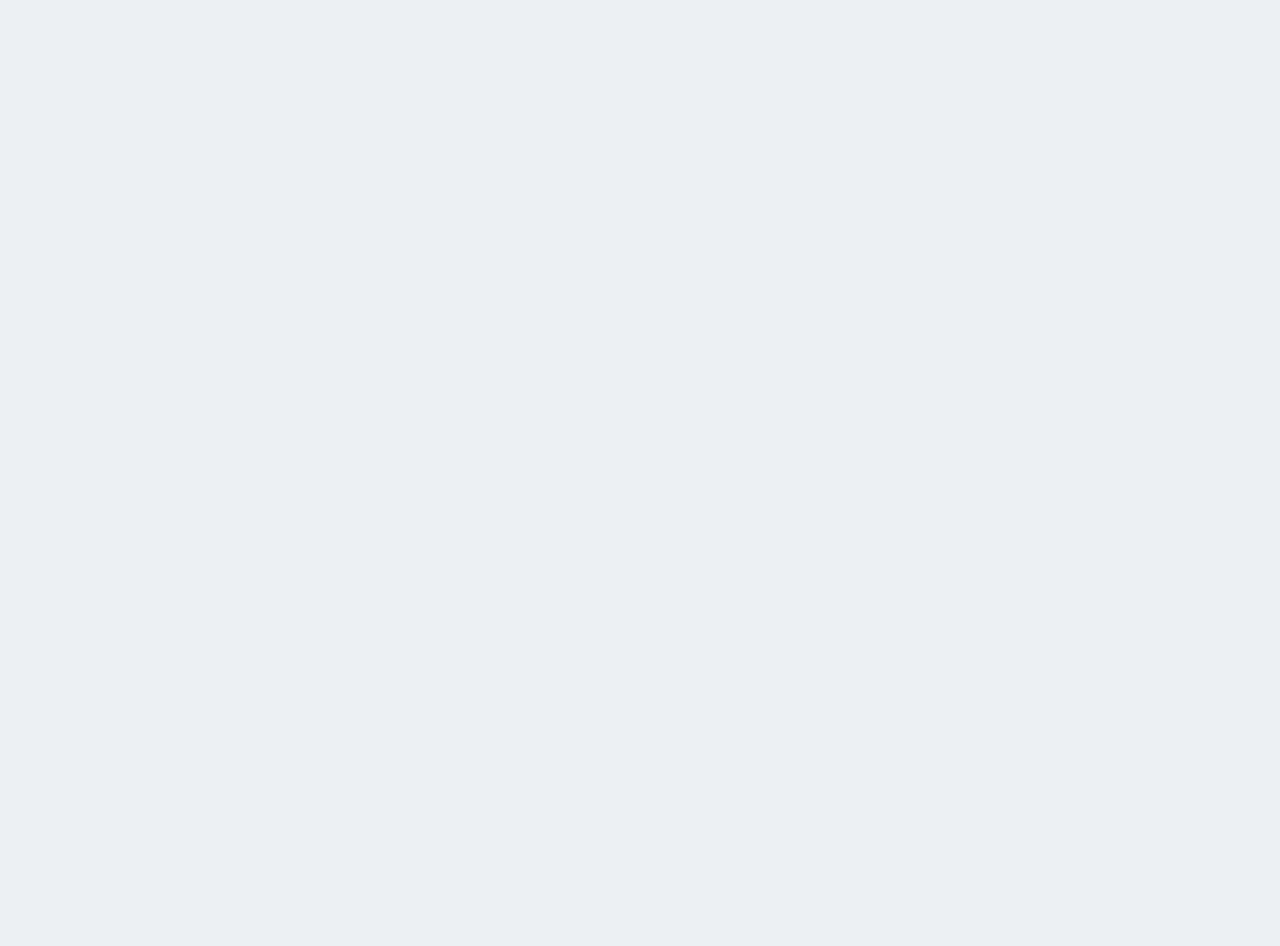
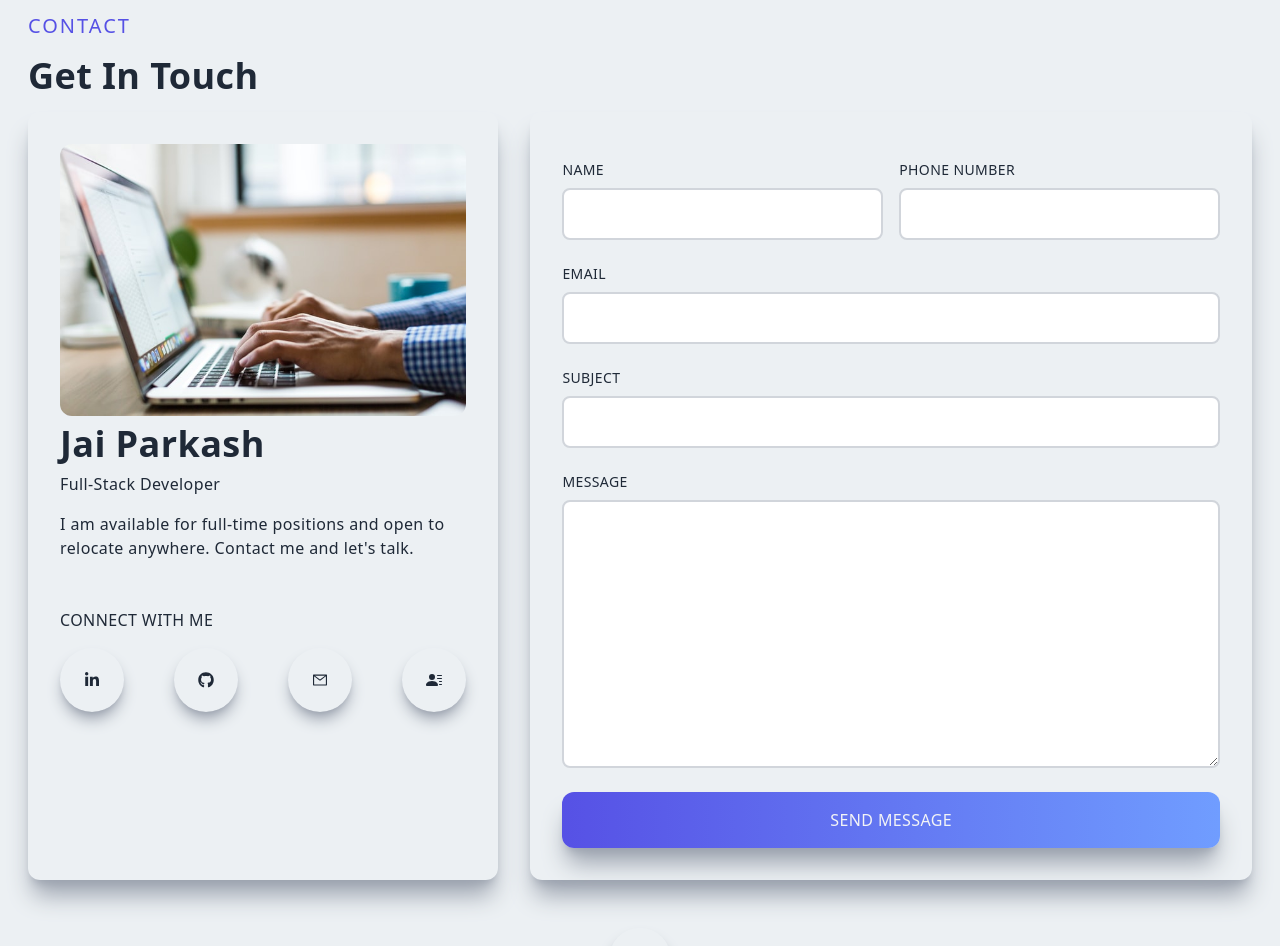
Before and after one commit to jaiparkash77/portfolio-nextjs, a Next.js app: page / in a window 1280 px wide. Shown: the part 3540-4486 px from the top of the page. Before the commit the page ends 3488 px from the top, so only its background shows below. Built offline with nearby package versions, Linux system fonts and the light colour scheme.

Commit message:
Get in touch section

```diff
--- /dev/null
+++ b/components/Contact.jsx
@@ -0,0 +1,146 @@
+import Image from 'next/image';
+import Link from 'next/link';
+import React, { useState } from 'react';
+import { AiOutlineMail } from 'react-icons/ai';
+import { BsFillPersonLinesFill } from 'react-icons/bs';
+import { FaGithub, FaLinkedinIn } from 'react-icons/fa';
+import { HiOutlineChevronDoubleUp } from 'react-icons/hi';
+import ContactImg from '../public/assets/contact.jpg';
+
+const Contact = () => {
+  return (
+    <div id='contact' className='w-full lg:h-screen'>
+      <div className='max-w-[1240px] m-auto px-2 py-16 w-full '>
+        <p className='text-xl tracking-widest uppercase text-[#5651e5]'>
+          Contact
+        </p>
+        <h2 className='py-4'>Get In Touch</h2>
+        <div className='grid lg:grid-cols-5 gap-8'>
+          {/* left */}
+          <div className='col-span-3 lg:col-span-2 w-full h-full shadow-xl shadow-gray-400 rounded-xl p-4'>
+            <div className='lg:p-4 h-full '>
+              <div>
+                <Image
+                  className='rounded-xl hover:scale-105 ease-in duration-300'
+                  src={ContactImg}
+                  alt='/'
+                />
+              </div>
+              <div>
+                <h2 className='py-2'>Jai Parkash</h2>
+                <p>Full-Stack Developer</p>
+                <p className='py-4'>
+                  I am available for full-time positions and open to relocate anywhere. Contact
+                  me and let&apos;s talk.
+                </p>
+              </div>
+              <div>
+                <p className='uppercase pt-8'>Connect With Me</p>
+                <div className='flex items-center justify-between py-4'>
+                  <a
+                    href='https://linkedin.com/in/jaiparkash77'
+                    target='_blank'
+                    rel='noreferrer'
+                  >
+                    <div className='rounded-full shadow-lg shadow-gray-400 p-6 cursor-pointer hover:scale-110 ease-in duration-300'>
+                      <FaLinkedinIn />
+                    </div>
+                  </a>
+                  <a
+                    href='"https://github.com/jaiparkash77'
+                    target='_blank'
+                    rel='noreferrer'
+                  >
+                    <div className='rounded-full shadow-lg shadow-gray-400 p-6 cursor-pointer hover:scale-110 ease-in duration-300'>
+                      <FaGithub />
+                    </div>
+                  </a>
+
+                  <div className='rounded-full shadow-lg shadow-gray-400 p-6 cursor-pointer hover:scale-110 ease-in duration-300'>
+                    <AiOutlineMail />
+                  </div>
+                  <Link href='/resume'>
+                      <div className='rounded-full shadow-lg shadow-gray-400 p-6 cursor-pointer hover:scale-110 ease-in duration-300'>
+                        <BsFillPersonLinesFill />
+                      </div>
+                  </Link>
+                </div>
+              </div>
+            </div>
+          </div>
+
+          {/* right */}
+          <div className='col-span-3 w-full h-auto shadow-xl shadow-gray-400 rounded-xl lg:p-4'>
+            <div className='p-4'>
+              <form
+                action='https://getform.io/f/08ebcd37-f5b5-45be-8c13-714f011ce060'
+                method='POST'
+                encType='multipart/form-data'
+              >
+                <div className='grid md:grid-cols-2 gap-4 w-full py-2'>
+                  <div className='flex flex-col'>
+                    <label className='uppercase text-sm py-2'>Name</label>
+                    <input
+                      className='border-2 rounded-lg p-3 flex border-gray-300'
+                      type='text'
+                      name='name'
+                    />
+                  </div>
+                  <div className='flex flex-col'>
+                    <label className='uppercase text-sm py-2'>
+                      Phone Number
+                    </label>
+                    <input
+                      className='border-2 rounded-lg p-3 flex border-gray-300'
+                      type='text'
+                      name='phone'
+                    />
+                  </div>
+                </div>
+                <div className='flex flex-col py-2'>
+                  <label className='uppercase text-sm py-2'>Email</label>
+                  <input
+                    className='border-2 rounded-lg p-3 flex border-gray-300'
+                    type='email'
+                    name='email'
+                  />
+                </div>
+                <div className='flex flex-col py-2'>
+                  <label className='uppercase text-sm py-2'>Subject</label>
+                  <input
+                    className='border-2 rounded-lg p-3 flex border-gray-300'
+                    type='text'
+                    name='subject'
+                  />
+                </div>
+                <div className='flex flex-col py-2'>
+                  <label className='uppercase text-sm py-2'>Message</label>
+                  <textarea
+                    className='border-2 rounded-lg p-3 border-gray-300'
+                    rows='10'
+                    name='message'
+                  ></textarea>
+                </div>
+                <button className='w-full p-4 text-gray-100 mt-4'>
+                  Send Message
+                </button>
+              </form>
+            </div>
+          </div>
+        </div>
+        <div className='flex justify-center py-12'>
+          <Link href='/'>
+              <div className='rounded-full shadow-lg shadow-gray-400 p-4 cursor-pointer hover:scale-110 ease-in duration-300'>
+                <HiOutlineChevronDoubleUp
+                  className='text-[#5651e5]'
+                  size={30}
+                />
+              </div>
+          </Link>
+        </div>
+      </div>
+    </div>
+  );
+};
+
+export default Contact;
--- a/pages/index.js
+++ b/pages/index.js
@@ -1,10 +1,10 @@
 import About from '@/components/About'
+import Contact from '@/components/Contact'
 import Main from '@/components/Main'
 import Navbar from '@/components/Navbar'
 import Projects from '@/components/Projects'
 import Skills from '@/components/Skills'
 import Head from 'next/head'
-import Image from 'next/image'
 
 
 export default function Home() {
@@ -21,6 +21,7 @@
       <About />
       <Skills />
       <Projects />
+      <Contact />
     </>
   )
 }
```
